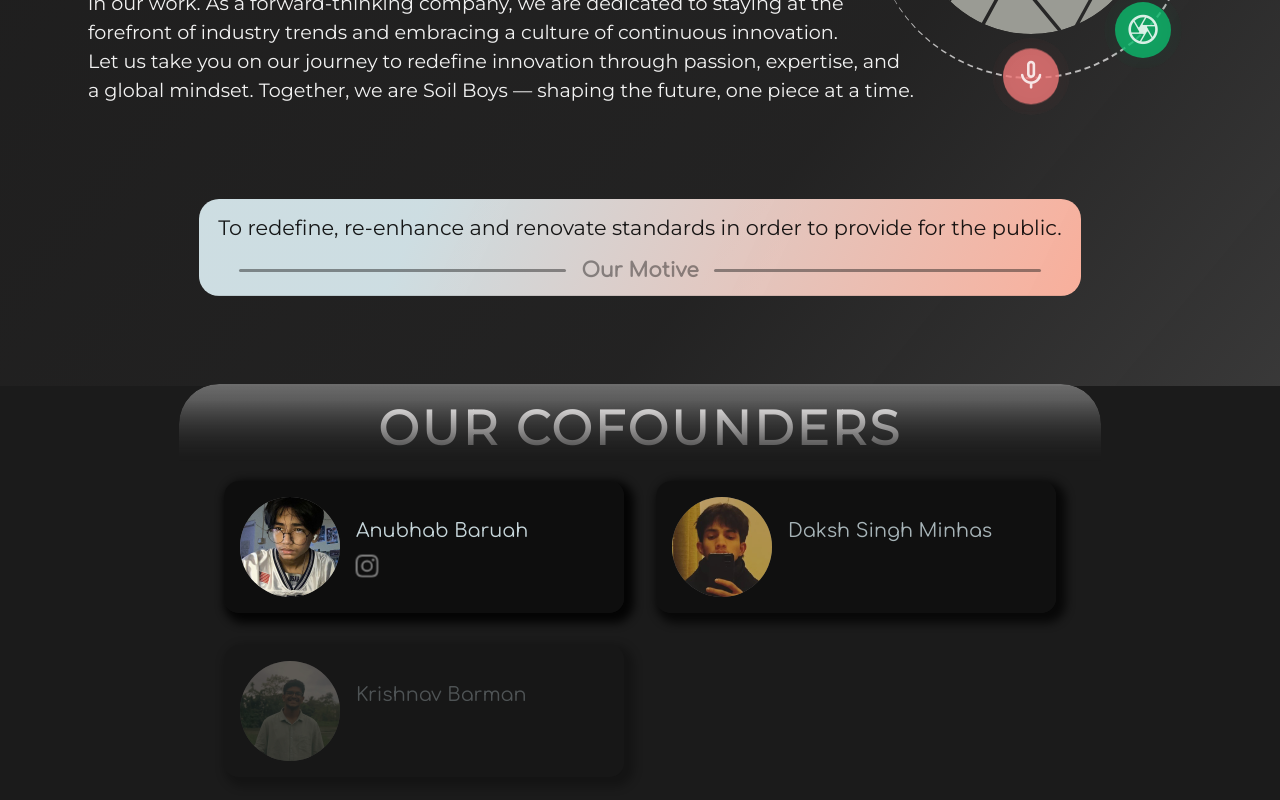
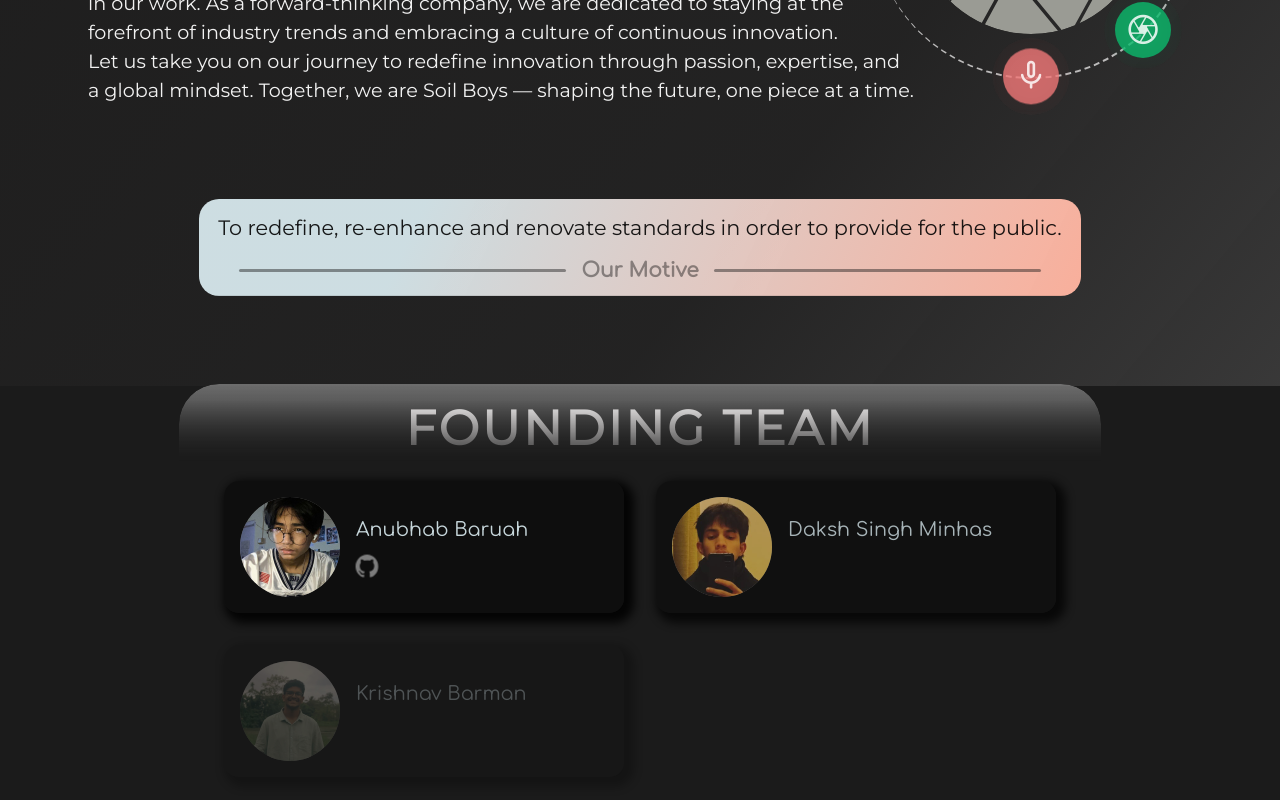
Before and after one commit to soil-boys/soil-boys-website, a React (Create React App) app: page /about in a window 1280 px wide. Shown: the part 482-1282 px from the top of the page. Built offline with nearby package versions, Linux system fonts and the light colour scheme; no server answers; a web font is replaced by a local one.

Commit message:
Preloading for google fonts; Minor fixes; Added subtle card animation in founders section

```diff
--- a/public/index.html
+++ b/public/index.html
@@ -15,7 +15,7 @@
         <meta http-equiv="Content-Type" content="text/html;charset=UTF-8" />
         <meta http-equiv="X-UA-Compatible" content="IE=edge" />
         <meta name="viewport" content="width=device-width, initial-scale=1.0" />
-        <meta name="theme-color" content="#000000" />
+        <meta name="theme-color" content="#838383" />
         <meta
             name="keywords"
             content="soil boys, soilboys, the soil boys, thesoilboys, the soilboys, soilboys photography, soilboys photography, soil, forest, Photography, photo, photographer, camera, visual art, image, picture, photo studio, lens, shutter, capture, photo editing, digital photography, landscape photography, portrait photography, creative shots, Programming, code, developer, coding, software development, web development, programming languages, code snippets, algorithms, computer science, tech solutions, coding challenges, debugging, software engineering, code repository, podcast, audio, broadcast, show, episode, podcasting, conversation, talk, interview, discussion, guest, series, audio content, online radio, sound waves, digital broadcasting, soil boys photography, photography and programming, podcasts on photography code and capture, visual code studio, lens and lines podcast, shutter talks, photo code fusion, soil boys tech and pics, digital capture show, programming pixels podcast, code crafted visuals, pixel perfect podcast, tech through the lens, coding in focus"
@@ -28,6 +28,9 @@
             "
         />
         <title>Soil Boys</title>
+
+        <!-- Google -->
+        <meta name="google" content="nositelinkssearchbox">
 
         <!-- Open Graph -->
         <meta property="og:locale" content="en_US" />
@@ -64,7 +67,8 @@
         <!-- Requirements -->
         <link rel="shortcut icon" href="favicon.ico" type="image/x-icon" />
         <link rel="stylesheet" href="https://cdn.jsdelivr.net/npm/bootstrap@4.6.1/dist/css/bootstrap.min.css" integrity="sha384-zCbKRCUGaJDkqS1kPbPd7TveP5iyJE0EjAuZQTgFLD2ylzuqKfdKlfG/eSrtxUkn" crossorigin="anonymous" />
-        <link rel="stylesheet" href="https://fonts.googleapis.com/css2?family=Material+Symbols+Rounded:opsz,wght,FILL,GRAD@20..48,100..700,0..1,-50..200" />        <link rel="apple-touch-icon" href="/logo192.png" />
+        <link rel="stylesheet preload" as="font" href="https://fonts.googleapis.com/css2?family=Material+Symbols+Rounded:opsz,wght,FILL,GRAD@20..48,100..700,0..1,-50..200" />
+        <link rel="apple-touch-icon" href="/logo192.png" />
         <link rel="manifest" href="/manifest.json" />
 
         <script src="%PUBLIC_URL%/main.js" type="module"></script>
--- a/src/Assets/Pages/About.jsx
+++ b/src/Assets/Pages/About.jsx
@@ -29,16 +29,16 @@ function About() {
             pfp: '/Resources/admin/anubhab.jpg',
             socials: [
                 {
-                    name: 'instagram',
-                    url: 'https://www.instagram.com/bobsama__'
-                },
-                {
                     name: 'github',
                     url: 'https://github.com/yago955'
                 },
                 {
                     name: 'linkedin',
                     url: 'https://www.linkedin.com/in/anubhab-baruah'
+                },
+                {
+                    name: 'instagram',
+                    url: 'https://www.instagram.com/bobsama__'
                 },
                 {
                     name: 'youtube',
@@ -51,10 +51,6 @@ function About() {
             pfp: '/Resources/admin/daksh.jpg',
             socials: [
                 {
-                    name: 'instagram',
-                    url: 'https://www.instagram.com/raahhdux'
-                },
-                {
                     name: 'github',
                     url: 'https://github.com/ducx2'
                 },
@@ -62,6 +58,10 @@ function About() {
                     name: 'linkedin',
                     url: 'https://www.linkedin.com/in/daksh-singh-minhas-65606227b'
                 },
+                {
+                    name: 'instagram',
+                    url: 'https://www.instagram.com/raahhdux'
+                }
             ]
         },
         {
@@ -69,12 +69,12 @@ function About() {
             pfp: '/Resources/admin/krishnav.jpg',
             socials: [
                 {
+                    name: 'linkedin',
+                    url: 'https://www.linkedin.com/in/krishnav-barman'
+                },
+                {
                     name: 'instagram',
                     url: 'https://www.instagram.com/kr1shnav'
-                },
-                {
-                    name: 'linkedin',
-                    url: 'https://www.linkedin.com/in/krishnav-barman'
                 }
             ]
         },
@@ -83,12 +83,12 @@ function About() {
             pfp: '/Resources/admin/angad.jpg',
             socials: [
                 {
+                    name: 'linkedin',
+                    url: 'https://www.linkedin.com/in/angad-saini'
+                },
+                {
                     name: 'instagram',
                     url: 'https://www.instagram.com/ayeangad'
-                },
-                {
-                    name: 'linkedin',
-                    url: 'https://www.linkedin.com/in/angad-saini'
                 }
             ]
         },
@@ -97,20 +97,43 @@ function About() {
             pfp: '/Resources/admin/hreeth.jpg',
             socials: [
                 {
-                    name: 'instagram',
-                    url: 'https://www.instagram.com/risuleia'
-                },
-                {
                     name: 'github',
                     url: 'https://github.com/Risuleia'
                 },
                 {
                     name: 'linkedin',
                     url: 'https://www.github.com/hreeth-gupta'
+                },
+                {
+                    name: 'instagram',
+                    url: 'https://www.instagram.com/risuleia'
                 }
             ]
         }
     ]
+
+    function morph(e) {
+        const shadow = e.currentTarget.querySelector('.mouse-shadow')
+        console.log(shadow)
+
+        let rect = e.currentTarget.getBoundingClientRect()
+        let mouseX = e.clientX - rect.left
+        let mouseY = e.clientY - rect.top
+        let h = rect.height
+        let w = rect.width
+
+        let px = Math.abs(Math.floor(100 / w * mouseX) - 100)
+        let py = Math.abs(Math.floor(100 / h * mouseY) - 100)
+
+        let lp = 50 + (px - 50) / 1.5
+        let tp = 50 + (py - 50) / 1.5
+        let tx = ((lp - 50) / 1.5) * .8
+        let ty = ((tp - 50) / 2) * -1
+
+        shadow.setAttribute('style', `--mouse-x: ${mouseX}px; --mouse-y: ${mouseY}px`)
+        e.currentTarget.setAttribute('style', e.currentTarget.getAttribute('style') + `; --angle-x: ${ty}deg; --angle-y: ${tx}deg`)
+    }
+
 
     return (
         <motion.div
@@ -167,11 +190,11 @@ function About() {
                 </section>
                 <section className="founders-section">
                     <div className="heading-container center" animate="false">
-                        <h2 className="founders-heading" select="false">Our Cofounders</h2>
+                        <h2 className="founders-heading" select="false">Founding Team</h2>
                     </div>
                     <div className="founders-container" ref={foundersContainer}>
                         {founders.map((founder, index) => (
-                            <div key={uuidv4()} className="founder-card" select="false" style={{ animationDelay: `${index * 300}ms` }}>
+                            <div key={uuidv4()} className="founder-card" select="false" style={{ animationDelay: `${index * 300}ms` }} onMouseMove={morph}>
                                 <div className="founder-image">
                                     {founder.pfp
                                         ?
@@ -196,6 +219,9 @@ function About() {
                                         ))}
                                     </div>
                                 </div>
+                                <div className="reflection">
+                                    <div className="mouse-shadow"></div>
+                                </div>
                             </div>
                         ))}
                     </div>
--- a/src/Assets/Pages/Gallery.jsx
+++ b/src/Assets/Pages/Gallery.jsx
@@ -64,7 +64,7 @@ function Gallery() {
                         <div className="img-wrapper">
                             {section?.posts?.map(img => (
                                 <a key={img.id} className="gallery-img" onClick={() => !deferredLoading ? openViewer(img) : null}>
-                                    <img src={img.media_url} alt={img.caption.match(/^([^\n]+)$/gmi)[0]} />
+                                    <img loading="lazy" src={img.media_url} alt={img.caption.match(/^([^\n]+)$/gmi)[0]} />
                                     {deferredLoading && <div className="skeleton-loading"></div>}
                                 </a>
                             ))}
--- a/src/Assets/Styles/About.css
+++ b/src/Assets/Styles/About.css
@@ -247,6 +247,7 @@
     padding: 0 1rem;
 }
 .founder-card {
+    position: relative;
     display: inline-flex;
     flex-direction: row;
     background: #0000007d;
@@ -257,14 +258,16 @@
     place-items: center;
     opacity: 0;
     box-shadow: 5px 5px 10px 5px var(--bg-clr-1);
+    overflow: hidden;
     transition: all 250ms ease-out;
+    will-change: transform;
+    transform-style: preserve-3d;
 }
 .founders-container.visible .founder-card {
     animation: cardReveal 1s ease forwards;
 }
 .founder-card:hover {
-    transform: scale(1.05);
-    transition: transform 250ms ease-out;
+    transform: scale(1.05) rotateX(var(--angle-x)) rotateY(var(--angle-y));
 }
 .founder-card .founder-image {
     display: inline-flex;
@@ -329,6 +332,25 @@
 .founder-card .founder-details .founder-socials .founder-social:hover img {
     filter: contrast(1);
     transition: filter 250ms ease-in;
+}
+
+.founder-card:hover .reflection {
+    position: absolute;
+    width: 100%;
+    height: 100%;
+    pointer-events: none;
+}
+.founder-card:hover .reflection .mouse-shadow {
+    border-radius: 50%;
+    width: 100px;
+    aspect-ratio: 1;
+    filter: blur(2rem) opacity(.2);
+    background-color: #ffffff;
+    left: var(--mouse-x);
+    top: var(--mouse-y);
+    pointer-events: inherit;
+    position: absolute;
+    transform: translate(-60%, -60%);
 }
 
 /* animations */
```
